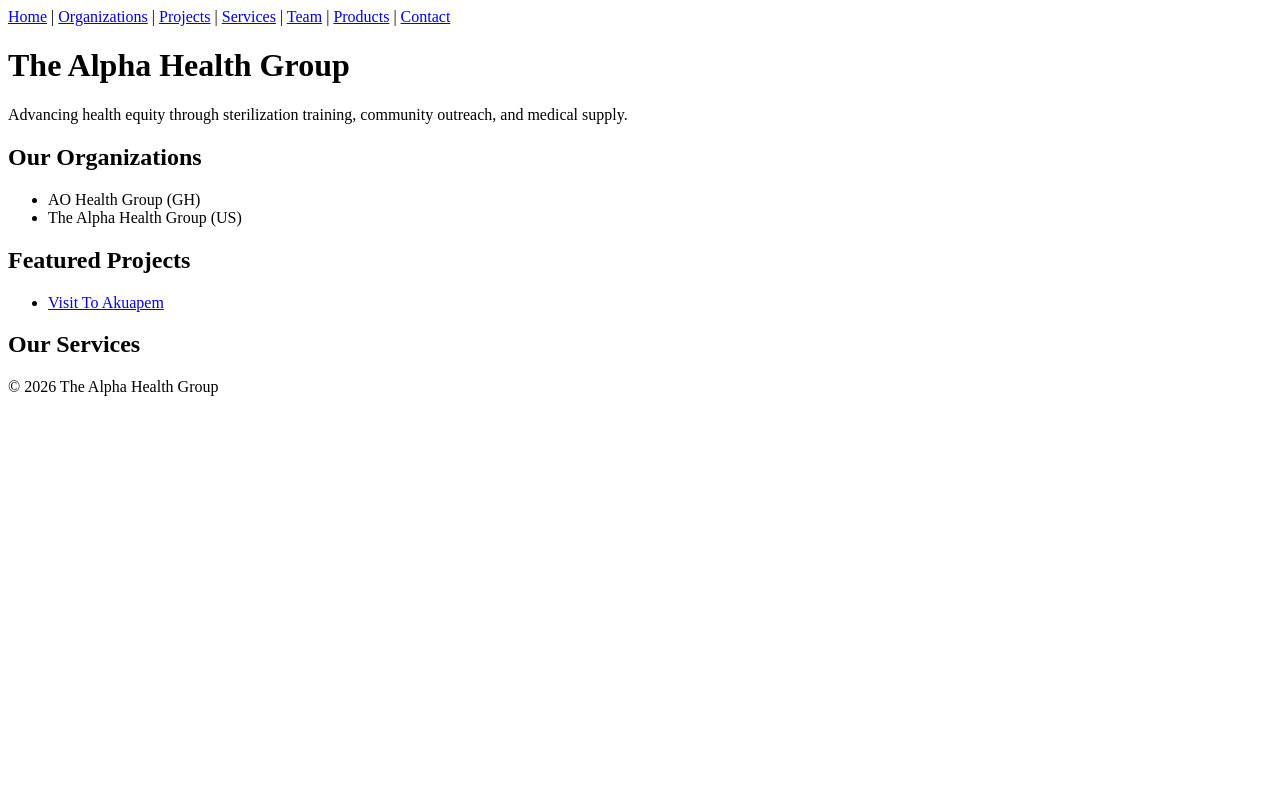
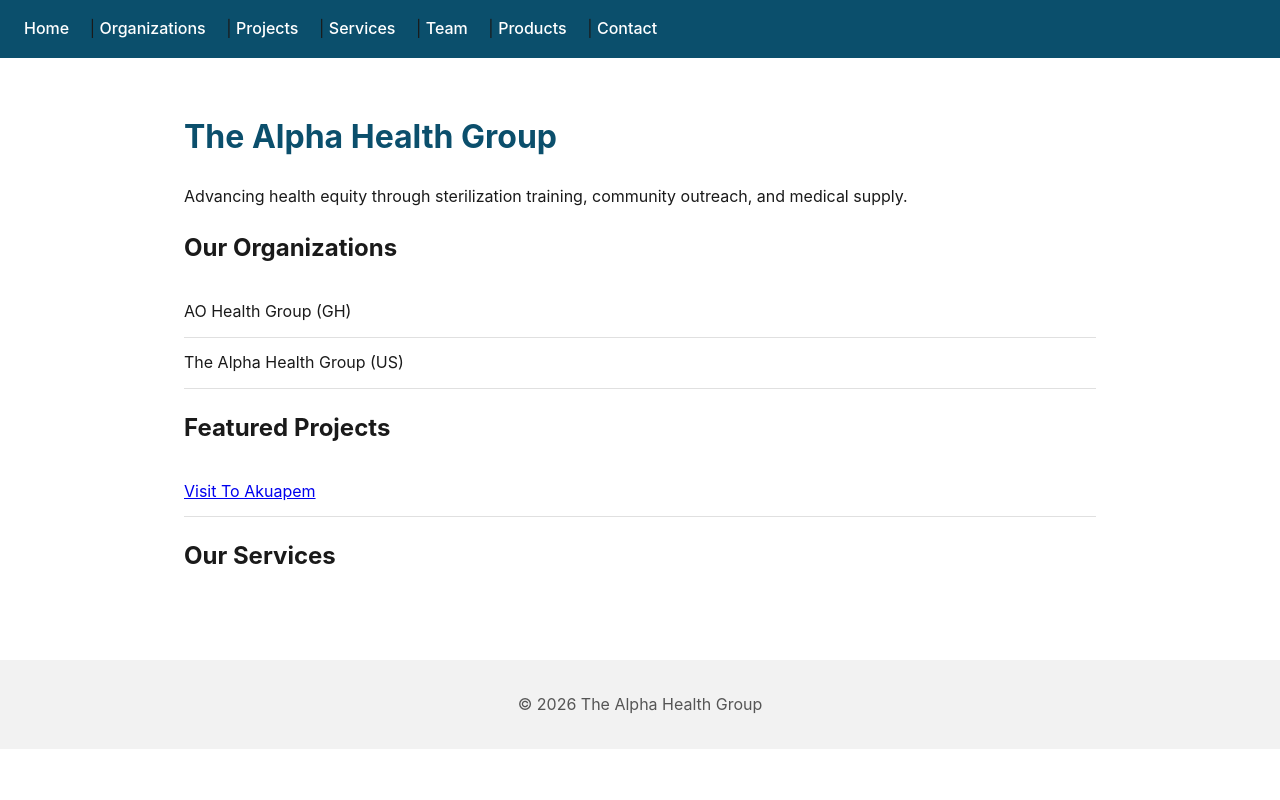
Before and after one commit to nuelwhite/alpha_health, a Django app: page / in a window 1280 px wide. Run offline with Django 5.2, Linux system fonts and the light colour scheme; data comes from the database, SQL or seed files in the repository; data that the repository does not hold is empty.

Commit message:
Add static files setup and base CSS styling

```diff
--- /dev/null
+++ b/static/css/main.css
@@ -0,0 +1,90 @@
+* {
+    box-sizing: border-box;
+}
+
+body {
+    margin: 0;
+    font-family: -apple-system, BlinkMacSystemFont, "Segoe UI", Roboto, sans-serif;
+    color: #1a1a1a;
+    line-height: 1.6;
+}
+
+nav {
+    background-color: #0b4f6c;
+    padding: 1rem 1.5rem;
+}
+
+nav a {
+    color: #ffffff;
+    text-decoration: none;
+    margin-right: 1rem;
+    font-weight: 500;
+}
+
+nav a:hover {
+    text-decoration: underline;
+}
+
+main {
+    max-width: 960px;
+    margin: 0 auto;
+    padding: 2rem 1.5rem;
+    min-height: 60vh;
+}
+
+h1 {
+    color: #0b4f6c;
+}
+
+footer {
+    background-color: #f2f2f2;
+    text-align: center;
+    padding: 1rem;
+    margin-top: 2rem;
+    color: #555;
+}
+
+ul {
+    list-style: none;
+    padding: 0;
+}
+
+ul li {
+    padding: 0.75rem 0;
+    border-bottom: 1px solid #e0e0e0;
+}
+
+img {
+    max-width: 100%;
+    height: auto;
+    border-radius: 4px;
+}
+
+form p {
+    margin-bottom: 1rem;
+}
+
+form input[type="text"],
+form input[type="email"],
+form textarea,
+form select {
+    width: 100%;
+    padding: 0.5rem;
+    border: 1px solid #ccc;
+    border-radius: 4px;
+    font-family: inherit;
+}
+
+button[type="submit"] {
+    background-color: #0b4f6c;
+    color: white;
+    border: none;
+    padding: 0.6rem 1.5rem;
+    border-radius: 4px;
+    cursor: pointer;
+    font-size: 1rem;
+}
+
+button[type="submit"]:hover {
+    background-color: #083c52;
+}
--- a/templates/base.html
+++ b/templates/base.html
@@ -1,7 +1,9 @@
+{% load static %}
 <!DOCTYPE html>
 <html>
 <head>
     <title>{% block title %}The Alpha Health Group{% endblock %}</title>
+    <link rel="stylesheet" href="{% static 'css/main.css' %}">
 </head>
 <body>
     <nav>
```
